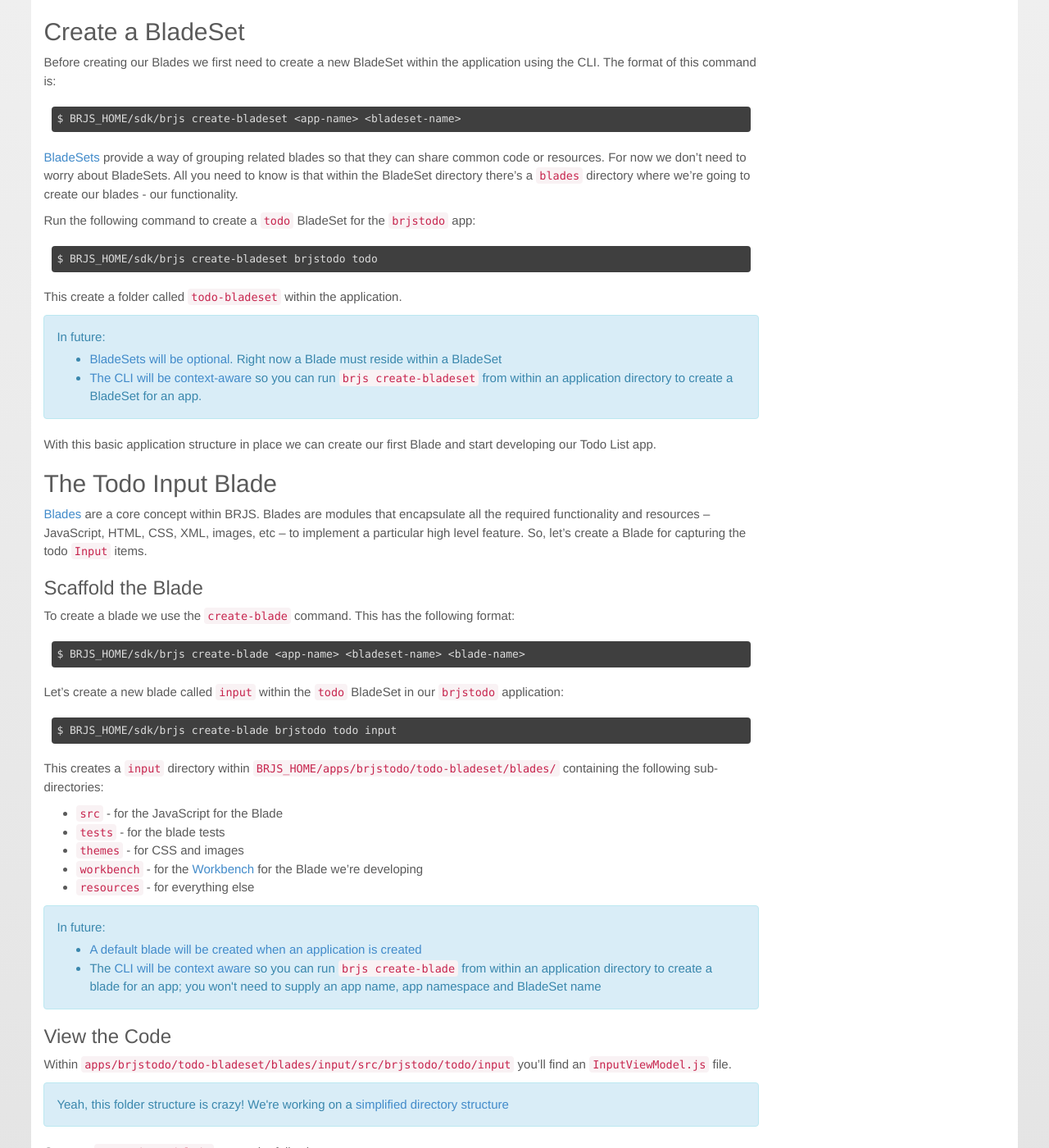
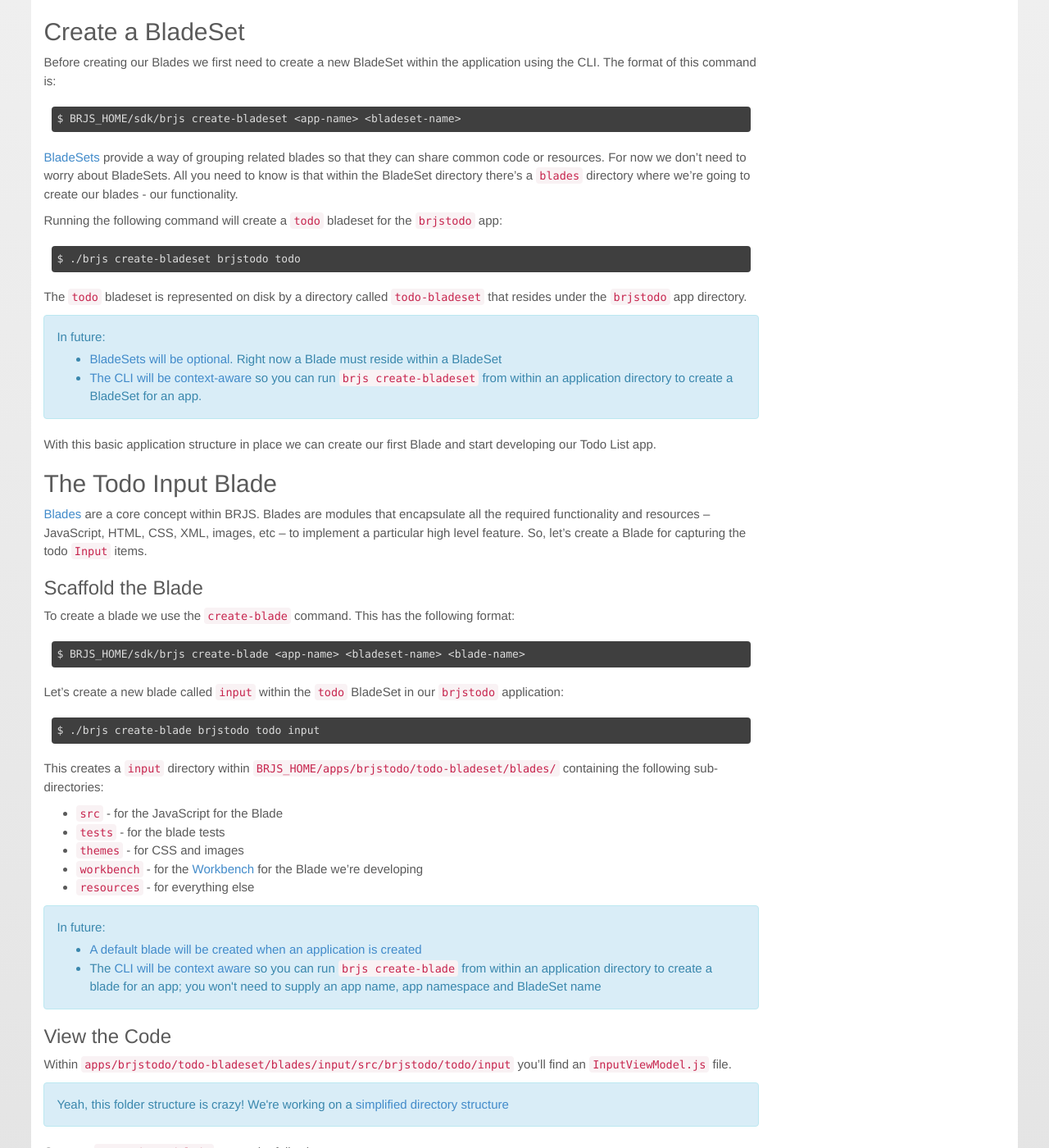
Before and after one commit to BladeRunnerJS/brjs-site, a Jekyll site: the page built from docs/use/getting_started.md, in a window 1280 px wide and 1400 px high, scrolled down 2177 px. Shown: the whole window at 82% size. Built offline with Jekyll 4.4.1, drawn with Linux system fonts in a browser that asks for light colours; nearby versions of some CDN libraries; Markdown is read by kramdown in place of the engine named in the settings.

Commit message:
create_bladeset

````diff
--- a/_includes/docs/use/create_blade_example.md
+++ b/_includes/docs/use/create_blade_example.md
@@ -1,5 +1,5 @@
 ```bash
-$ BRJS_HOME/sdk/brjs create-blade brjstodo todo input
+$ ./brjs create-blade brjstodo todo input
 ```
 
 This creates a `input` directory within `BRJS_HOME/apps/brjstodo/todo-bladeset/blades/` containing the following sub-directories:
--- /dev/null
+++ b/_includes/docs/use/create_bladeset_example.md
@@ -0,0 +1,16 @@
+Running the following command will create a `todo` bladeset for the `brjstodo` app:
+
+    $ ./brjs create-bladeset brjstodo todo
+
+The `todo` bladeset is represented on disk by a directory called `todo-bladeset`
+that resides under the `brjstodo` app directory.
+
+<div class="alert alert-info github">
+  <p>
+    In future:
+  </p>
+  <ul>
+    <li><a href="https://github.com/BladeRunnerJS/brjs/issues/2">BladeSets will be optional</a>. Right now a Blade must reside within a BladeSet</li>
+    <li><a href="https://github.com/BladeRunnerJS/brjs/issues/1">The CLI will be context-aware</a> so you can run <code>brjs create-bladeset</code> from within an application directory to create a BladeSet for an app.</li>
+  </ul>
+</div>
--- a/_includes/docs/use/toc.html
+++ b/_includes/docs/use/toc.html
@@ -3,6 +3,7 @@
   <li><a href="/docs/use/install/">Installing BRJS</a></li>
   <li><a href="/docs/use/create_app/">Create an App</a></li>
   <li><a href="/docs/use/create_aspect/">Create an Aspect</a></li>
+  <li><a href="/docs/use/create_bladeset/">Create a Bladeset</a></li>
   <li><a href="/docs/use/create_blade/">Create a Blade</a></li>
   <li><a href="/docs/use/add_blade_to_aspect/">Add a Blade to an Aspect</a></li>
   <li><a href="/docs/use/service_registry/">Use the ServiceRegistry</a></li>
--- a/docs/use/getting_started.md
+++ b/docs/use/getting_started.md
@@ -51,21 +51,7 @@ Before creating our Blades we first need to create a new BladeSet within the app
 
 [BladeSets](/docs/concepts/bladesets) provide a way of grouping related blades so that they can share common code or resources. For now we don't need to worry about BladeSets. All you need to know is that within the BladeSet directory there's a `blades` directory where we're going to create our blades - our functionality.
 
-Run the following command to create a `todo` BladeSet for the `brjstodo` app:
-
-    $ BRJS_HOME/sdk/brjs create-bladeset brjstodo todo
-
-This create a folder called `todo-bladeset` within the application.
-
-<div class="alert alert-info github">
-  <p>
-    In future:
-  </p>
-  <ul>
-    <li><a href="https://github.com/BladeRunnerJS/brjs/issues/2">BladeSets will be optional</a>. Right now a Blade must reside within a BladeSet</li>
-    <li><a href="https://github.com/BladeRunnerJS/brjs/issues/1">The CLI will be context-aware</a> so you can run <code>brjs create-bladeset</code> from within an application directory to create a BladeSet for an app.</li>
-  </ul>
-</div>
+{% include docs/use/create_bladeset_example.md %}
 
 With this basic application structure in place we can create our first Blade and start developing our Todo List app.
 
````
Also changed, not shown: docs/use/create_bladeset.md (added, +33 -0 lines).
